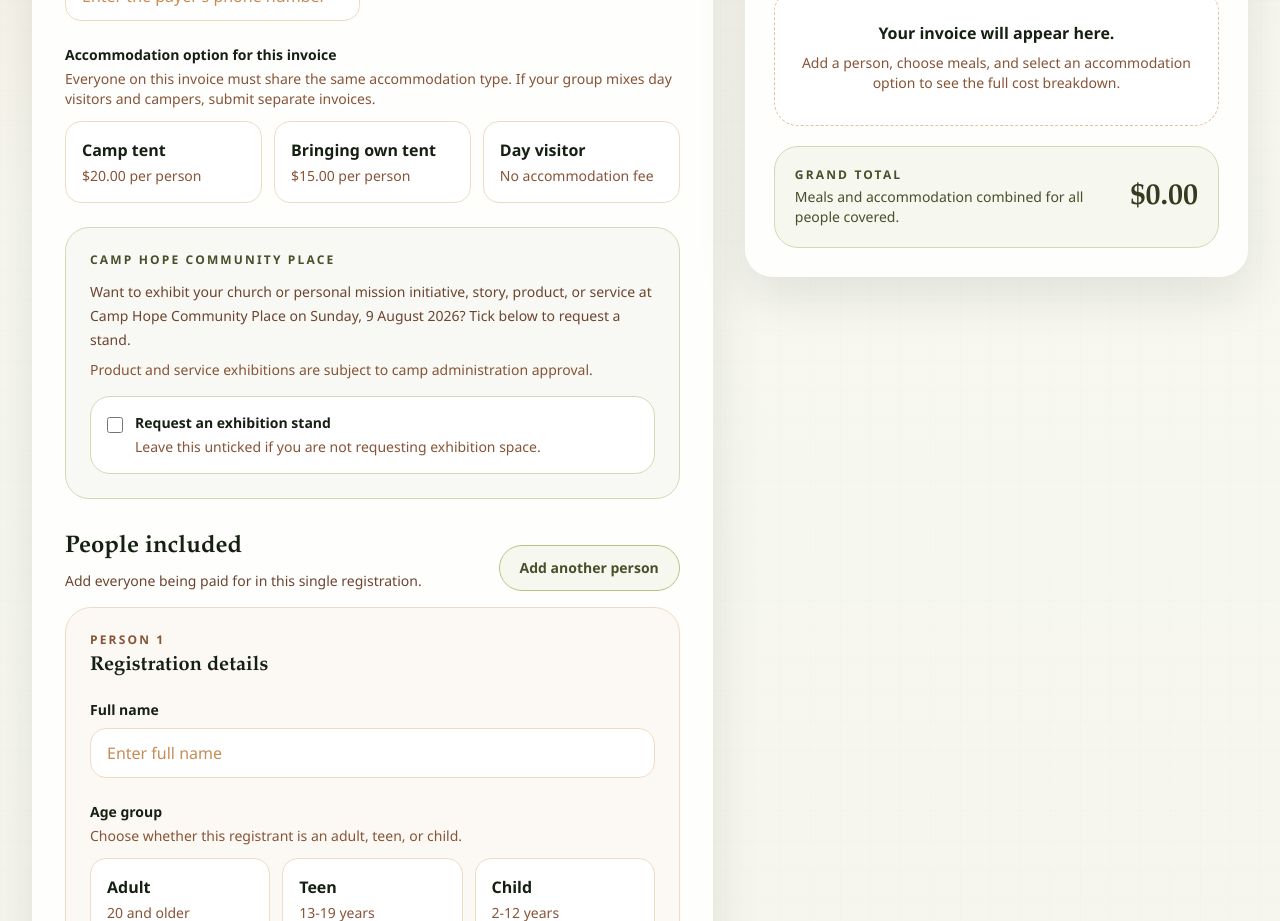
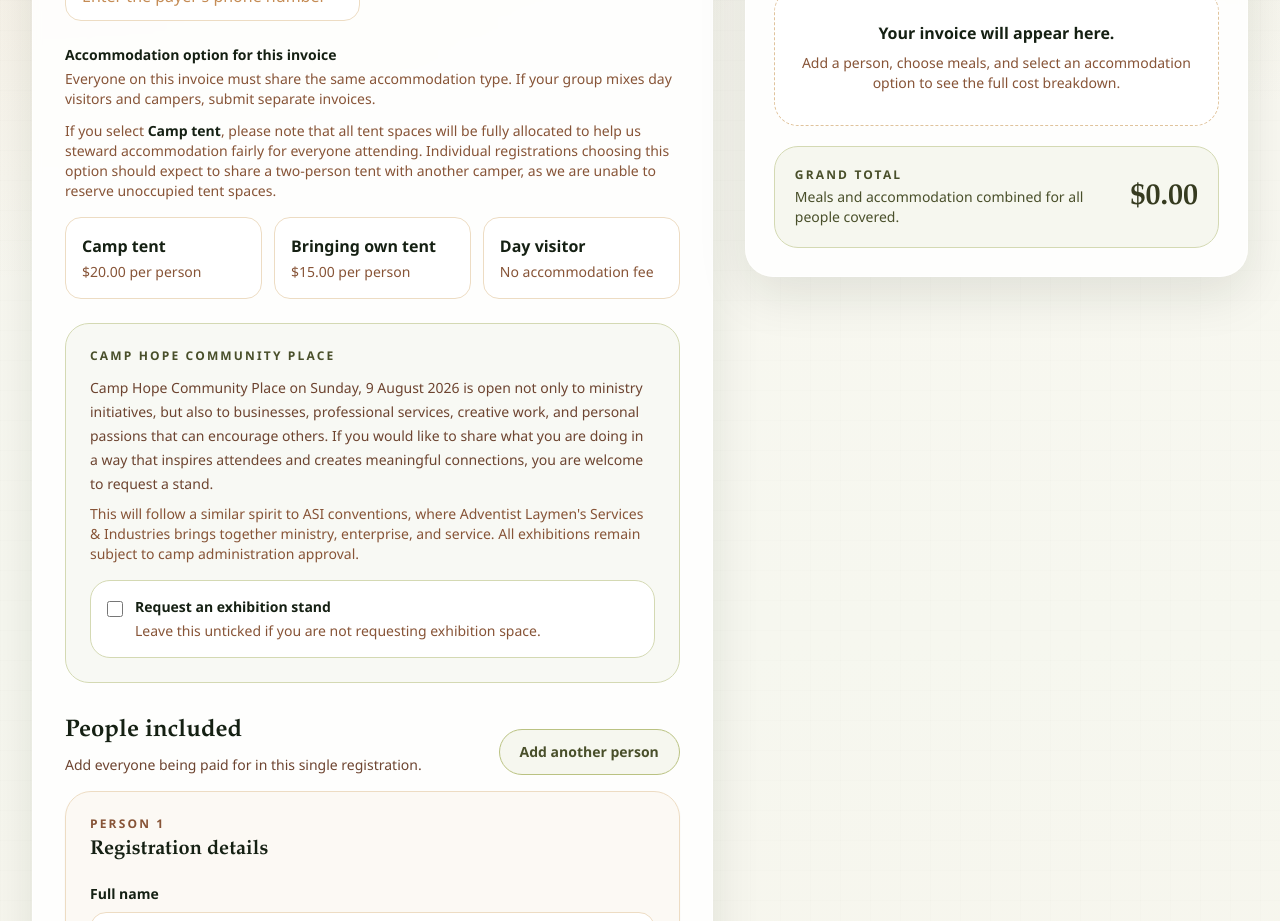
Before and after one commit to theconsultant263/CampApp, a Next.js app: page / in a window 1280 px wide. Shown: the part 840-1761 px from the top of the page. Built offline with nearby package versions, Linux system fonts and the light colour scheme.

Commit message:
Refine exhibition and camp tent guidance

```diff
--- a/components/camp-registration-page.tsx
+++ b/components/camp-registration-page.tsx
@@ -258,6 +258,13 @@ export function CampRegistrationPage() {
                       Everyone on this invoice must share the same accommodation type. If your
                       group mixes day visitors and campers, submit separate invoices.
                     </p>
+                    <p className="mb-4 text-sm text-sand-700">
+                      If you select <span className="font-semibold text-ink">Camp tent</span>,
+                      please note that all tent spaces will be fully allocated to help us steward
+                      accommodation fairly for everyone attending. Individual registrations
+                      choosing this option should expect to share a two-person tent with another
+                      camper, as we are unable to reserve unoccupied tent spaces.
+                    </p>
                     <div className="grid gap-3 sm:grid-cols-2 lg:grid-cols-3">
                       {(Object.entries(TENT_PRICING) as Array<
                         [TentType, (typeof TENT_PRICING)[TentType]]
@@ -293,12 +300,17 @@ export function CampRegistrationPage() {
                         Camp Hope Community Place
                       </p>
                       <p className="mt-3 text-sm leading-6 text-sand-800">
-                        Want to exhibit your church or personal mission initiative, story, product,
-                        or service at Camp Hope Community Place on Sunday, 9 August 2026? Tick
-                        below to request a stand.
+                        Camp Hope Community Place on Sunday, 9 August 2026 is open not only to
+                        ministry initiatives, but also to businesses, professional services,
+                        creative work, and personal passions that can encourage others. If you
+                        would like to share what you are doing in a way that inspires attendees
+                        and creates meaningful connections, you are welcome to request a stand.
                       </p>
                       <p className="mt-2 text-sm text-sand-700">
-                        Product and service exhibitions are subject to camp administration approval.
+                        This will follow a similar spirit to ASI conventions, where Adventist
+                        Laymen&apos;s Services &amp; Industries brings together ministry, enterprise,
+                        and service. All exhibitions remain subject to camp administration
+                        approval.
                       </p>
 
                       <label className="mt-4 flex items-start gap-3 rounded-[20px] border border-brand-200 bg-white px-4 py-4">
@@ -326,7 +338,7 @@ export function CampRegistrationPage() {
                             id="exhibitionDescription"
                             rows={5}
                             className="input-shell min-h-[140px]"
-                            placeholder="Describe the mission initiative, story, product, or service you plan to exhibit."
+                            placeholder="Describe the ministry, business, creative work, passion project, product, or service you plan to exhibit."
                             {...form.register("exhibitionDescription")}
                           />
                           <p className="field-hint">
```
